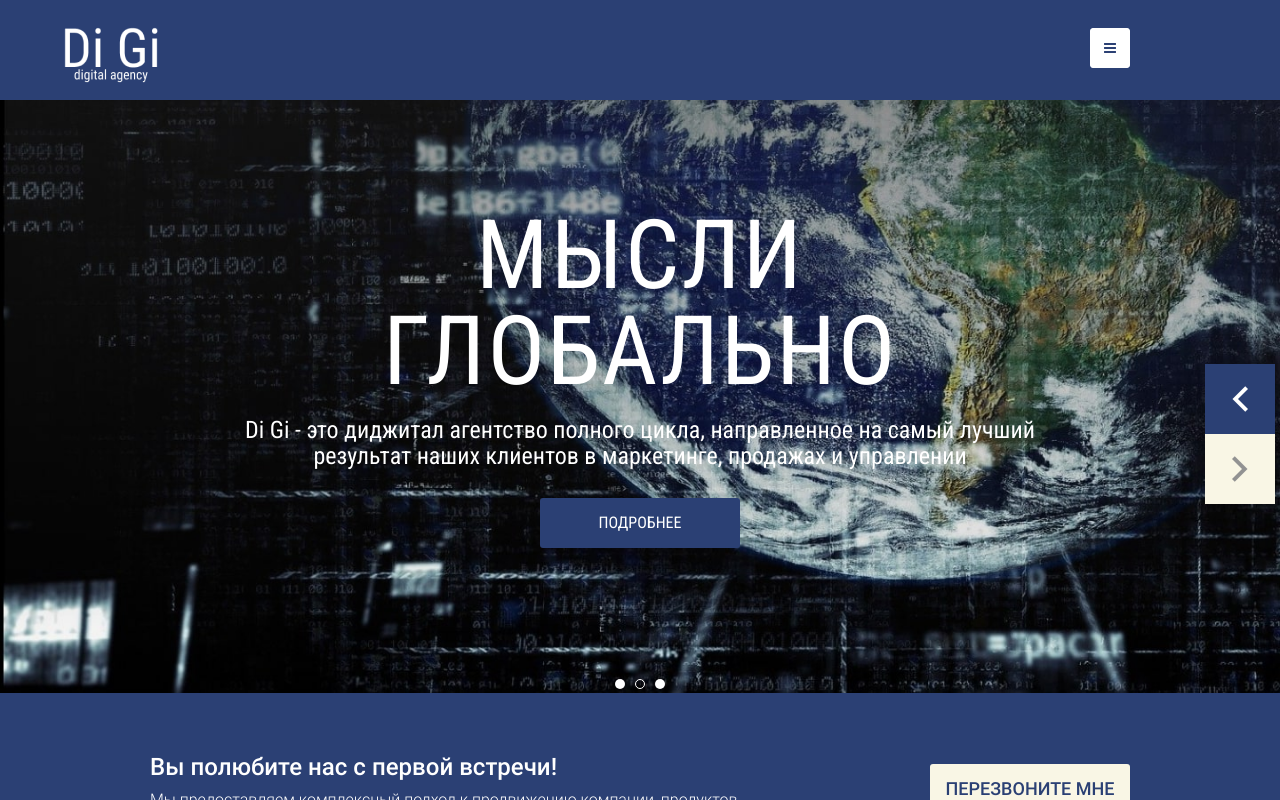
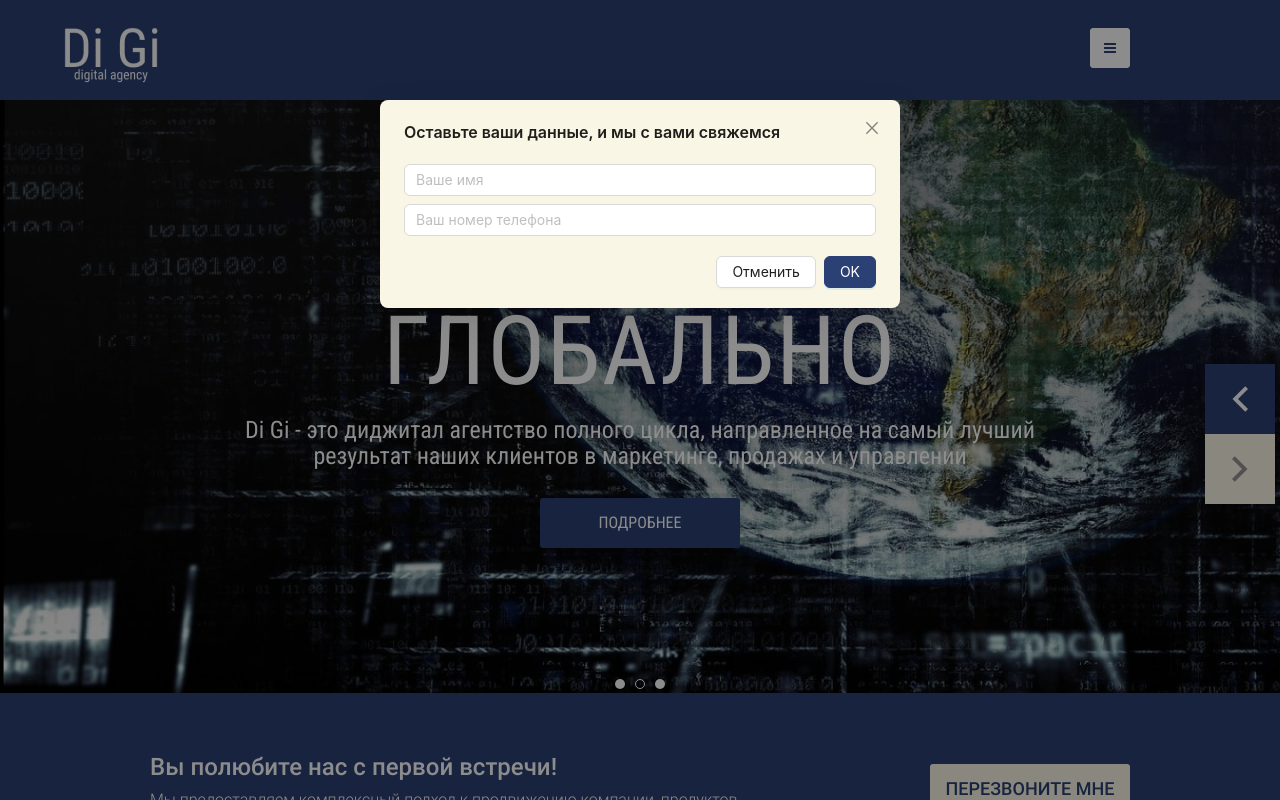
Before and after one commit to MariaSpiiish/landing, a React (Vite) app: page / in a window 1280 px wide. Both pictures are taken after a click on the button "ПЕРЕЗВОНИТЕ МНЕ". Shown: the top 800 px of the page. Built offline with nearby package versions, Linux system fonts and the light colour scheme; no server answers.

Commit message:
feature: add antd modal with input

```diff
--- a/package.json
+++ b/package.json
@@ -15,6 +15,7 @@
     "@fortawesome/fontawesome-svg-core": "^6.5.2",
     "@fortawesome/free-solid-svg-icons": "^6.5.2",
     "@fortawesome/react-fontawesome": "^0.2.2",
+    "antd": "^5.19.1",
     "react": "^18.3.1",
     "react-dom": "^18.3.1"
   },
--- a/src/components/App/App.jsx
+++ b/src/components/App/App.jsx
@@ -6,11 +6,13 @@ import Popup from '../Popup/Popup.jsx';
 import './App.css';
 import { getPosts } from '../../utils/api.jsx';
 import BackToTop from '../BackToTop/BackToTop.jsx';
+import PopupForm from '../PopupForm/PopupForm.jsx';
 
 function App() {
   const [fetchedData, setFetchedData] = useState([]);
   const [selectedItem, setSelectedItem] = useState({});
   const [isPopupOpen, setIsPopupOpen] = useState(false);
+  const [isPopupFormOpen, setIsPopupFormOpen] = useState(false);
 
 
   useEffect(() => {
@@ -31,9 +33,10 @@ function App() {
     <div className="page-container">
         <div className="page">
           <Header />
-          <Main setSelectedItem={setSelectedItem} items={fetchedData} setIsPopupOpen={setIsPopupOpen}/>
+          <Main setSelectedItem={setSelectedItem} items={fetchedData} setIsPopupFormOpen={setIsPopupFormOpen} setIsPopupOpen={setIsPopupOpen}/>
           <Footer />
           <BackToTop />
+          <PopupForm open={isPopupFormOpen} setOpen={setIsPopupFormOpen} />
           <Popup item={selectedItem} isOpen={isPopupOpen} close={closePopup}/>
         </div>
     </div>
--- a/src/components/Intro/Intro.jsx
+++ b/src/components/Intro/Intro.jsx
@@ -5,6 +5,7 @@ import prev from '../../images/intro/left.png';
 import next from '../../images/intro/right.png';
 
 
+// eslint-disable-next-line react/prop-types
 function Intro() {
   const [displayWidth, setDisplayWidth] = useState(window.innerWidth);
 
--- a/src/components/Main/Main.jsx
+++ b/src/components/Main/Main.jsx
@@ -7,11 +7,11 @@ import LatestNews from '../LatestNews/LatestNews';
 import Testimonials from '../Testimonials/Testimonials';
 
 // eslint-disable-next-line react/prop-types
-function Main({ setSelectedItem, setIsPopupOpen, items }) {
+function Main({ setSelectedItem, setIsPopupFormOpen, setIsPopupOpen, items }) {
   return (
     <main>
         <Intro />
-        <Promo />
+        <Promo setOpen={setIsPopupFormOpen}/>
         <Services setSelectedItem={setSelectedItem} setIsPopupOpen={setIsPopupOpen} items={items}/>
         <RecentWork />
         <VideoBlock />
--- a/src/components/Popup/Popup.jsx
+++ b/src/components/Popup/Popup.jsx
@@ -3,7 +3,7 @@ import { useEffect } from 'react';
 import './Popup.css';
 
 
-function Popup({item, isOpen, close}) {
+function Popup({isOpen, close, item}) {
   useEffect(() => {
     const handleKeyPress = (event) => {
       event.key === 'Escape' && close()
--- /dev/null
+++ b/src/components/PopupForm/PopupForm.css
@@ -0,0 +1,21 @@
+.custom-modal .ant-modal-content {
+    background-color: #F9F6E5;
+}
+.custom-modal .ant-modal-title {
+    background-color: #F9F6E5;
+}
+.custom-modal .ant-modal-header {
+    margin-bottom: 20px;
+}
+.custom-modal .ant-modal-footer .ant-btn-primary {
+    background-color: #2B4074;
+    border-color: #2B4074;
+}
+.custom-modal .ant-modal-footer {
+    margin-top: 20px;
+}
+.custom-modal .ant-modal-footer .ant-btn-primary:hover,
+.custom-modal .ant-modal-footer .ant-btn-primary:focus {
+    background-color: #3C4F8E;
+    border-color: #3C4F8E;
+}
--- /dev/null
+++ b/src/components/PopupForm/PopupForm.jsx
@@ -0,0 +1,55 @@
+import { useState } from 'react';
+import './PopupForm.css';
+import { Input, Modal, Space } from 'antd';
+
+// eslint-disable-next-line react/prop-types
+function PopupForm({ open, setOpen }) {
+    const [confirmLoading, setConfirmLoading] = useState(false);
+
+    const handleOk = () => {
+        setConfirmLoading(true);
+        setTimeout(() => {
+            setOpen(false);
+            setConfirmLoading(false);
+            }, 2000);
+    };
+    const handleCancel = () => {
+        console.log('Clicked cancel button');
+        setOpen(false);
+    };
+
+    return (
+        <Modal
+            title="Оставьте ваши данные, и мы с вами свяжемся"
+            open={open}
+            onOk={handleOk}
+            confirmLoading={confirmLoading}
+            onCancel={handleCancel}
+            className='custom-modal'
+            cancelText='Отменить'
+        >
+            <Space
+                direction="vertical"
+                size="small"
+                style={{
+                  display: 'flex',
+                }}
+            >
+                <Input
+                    placeholder='Ваше имя'
+
+                />
+                <Input
+                    placeholder='Ваш номер телефона'
+                    type='tel'
+
+
+                />
+            </Space>
+
+
+        </Modal>
+    )
+}
+
+export default PopupForm
--- a/src/components/Promo/Promo.jsx
+++ b/src/components/Promo/Promo.jsx
@@ -1,13 +1,14 @@
 import './Promo.css'
 
-function Promo() {
+// eslint-disable-next-line react/prop-types
+function Promo({setOpen}) {
   return (
     <section className='promo'>
       <div className='promo__content-container'>
         <h3 className='promo__title'>Вы полюбите нас с первой встречи!</h3>
         <p className='promo__subtitle'>Мы предоставляем комплексный подход к продвижению компании, продуктов и услуг в цифровой сфере.</p>
       </div>
-      <button className='promo__button'>ПЕРЕЗВОНИТЕ МНЕ</button>
+      <button className='promo__button' onClick={() => setOpen(true)}>ПЕРЕЗВОНИТЕ МНЕ</button>
     </section>
   )
 }
```
Also changed, not shown: 1 other file (tests, documents, lock files or other folders).
